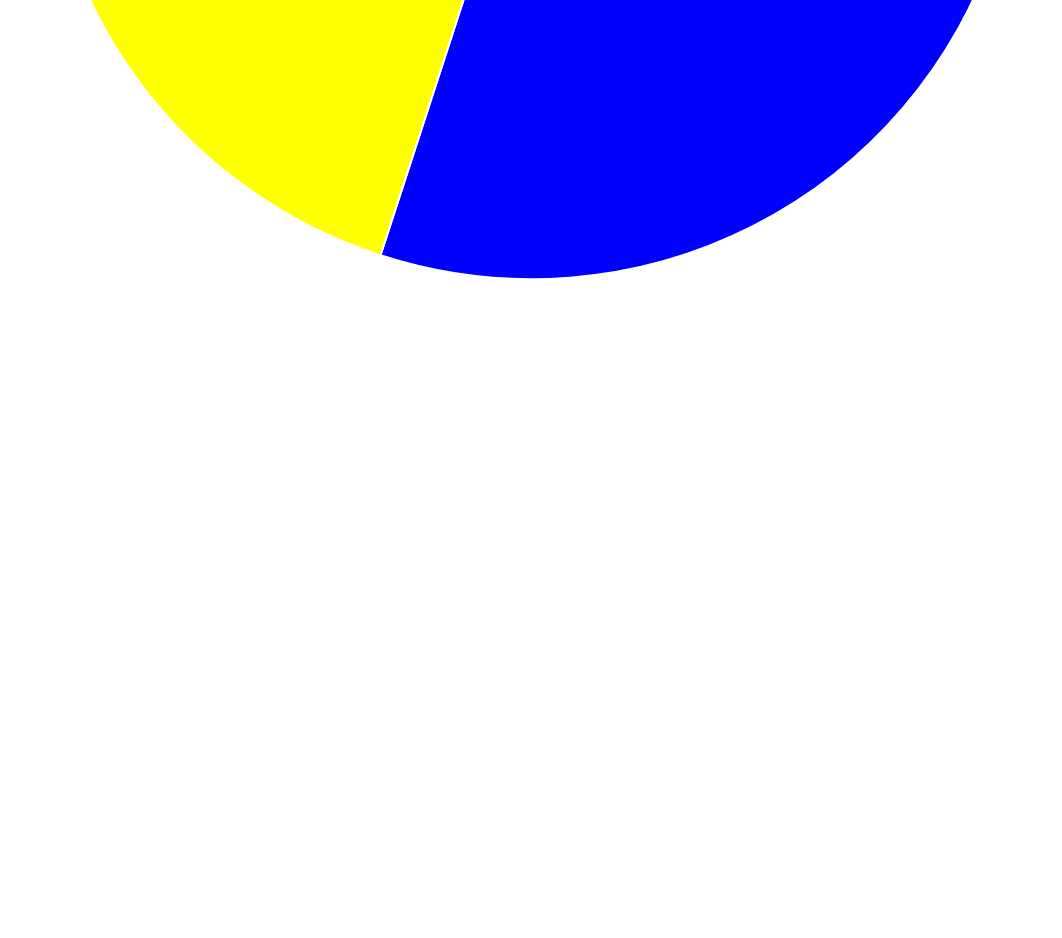
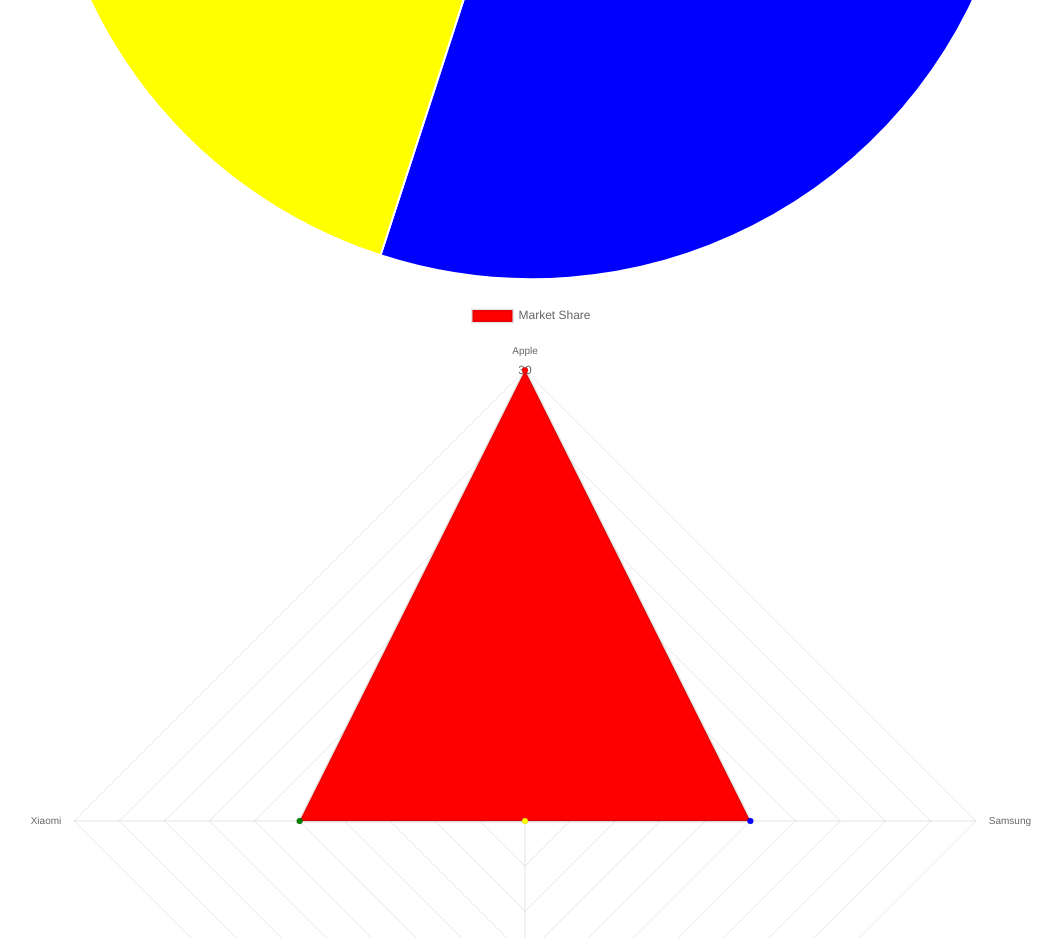
Before and after one commit to murodjon1231/Chart.js, a website: page index.html in a window 1280 px wide. Shown: the part 1862-2800 px from the top of the page, without its empty margins (108-1170 px from the left). Before the commit the page ends 2162 px from the top, so only its background shows below. Drawn offline with nearby package versions, Linux system fonts and the light colour scheme.

Commit message:
Add files via upload

```diff
--- a/index.html
+++ b/index.html
@@ -17,7 +17,7 @@
     </style>
 </head>
 <body>
-    <h1>Chart.js Graphs</h1>
+    <h1>Chart.js</h1>
 
     <div class="chart-container">
         <canvas id="lineChart"></canvas>
@@ -28,6 +28,15 @@
     <div class="chart-container">
         <canvas id="pieChart"></canvas>
     </div>
+    <div class="chart-container">
+        <canvas id="pieChart1"></canvas>
+    </div>
+    <div class="chart-container">
+        <canvas id="pieChart2"></canvas>
+    </div>
+    <div class="chart-container">
+        <canvas id="pieChart3"></canvas>
+    </div>
 </body>
    <script src="main.js"></script>
 </html>
--- a/main.js
+++ b/main.js
@@ -55,3 +55,92 @@ new Chart(ctx3, {
         responsive: true
     }
 });
+
+let ctx4 = document.getElementById('pieChart1').getContext('2d');
+new Chart(ctx4, {
+    type: 'radar',
+    data: {
+        labels: ['Apple', 'Samsung', 'Huawei', 'Xiaomi'],
+        datasets: [{
+            label: 'Market Share',
+            data: [30, 25, 20, 25],
+            backgroundColor: ['red', 'blue', 'yellow', 'green']
+        }]
+    },
+    options: {
+        responsive: true
+    }
+});
+
+let ctx5 = document.getElementById('pieChart2').getContext('2d');
+new Chart(ctx5, {
+    type: 'doughnut', // 'bar', 'line', 'pie', 'doughnut', 'radar', etc.
+    data: {
+        labels: ['Yanvar', 'Fevral', 'Mart', 'Aprel', 'May', 'Iyun'],
+        datasets: [
+            {
+                label: 'Sales',
+                data: [12, 19, 3, 5, 2, 7],
+                backgroundColor: ['rgba(75, 192, 192, 0.6)', 'red', 'aqua', 'orange', 'blue'],
+                borderColor: 'rgba(75, 192, 192, 1)',
+                borderWidth: 2,
+            },
+        ],
+    },
+    options: {
+        responsive: true,
+        plugins: {
+            legend: {
+                display: true,
+                position: 'top',
+            },
+        },
+        scales: {
+            y: {
+                beginAtZero: true,
+            },
+        },
+    },
+})
+
+
+let ctx6 = document.getElementById('pieChart3').getContext('2d');
+new Chart(ctx6, {
+    type: 'polarArea', // 'bar', 'line', 'pie', 'polarArea', 'doughnut', etc.
+    data: {
+        labels: ['Apple', 'Samsung', 'Huawei', 'Xiaomi'],
+        datasets: [
+            {
+                label: 'Market Share',
+                data: [30, 25, 20, 25],
+                backgroundColor: ['rgba(75, 192, 192, 0.6)', 'red', 'aqua', 'orange'],
+                borderColor: 'rgba(75, 192, 192, 1)',
+                borderWidth: 2,
+            },
+        ],
+    },
+    options: {
+        responsive: true,
+        plugins: {
+            legend: {
+                display: true,
+                position: 'top',
+            },
+            tooltip: {
+                enabled: true,
+                mode: 'index',
+                intersect: false,
+            },
+            title: {
+                display: true,
+                text: 'Market Share',
+            },
+        },
+    },
+    scales: {
+        y: {
+            beginAtZero: true,
+        },
+    },
+},
+)
```
